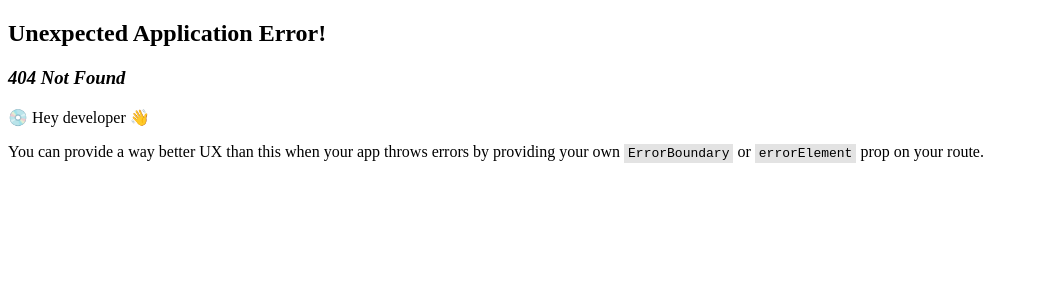
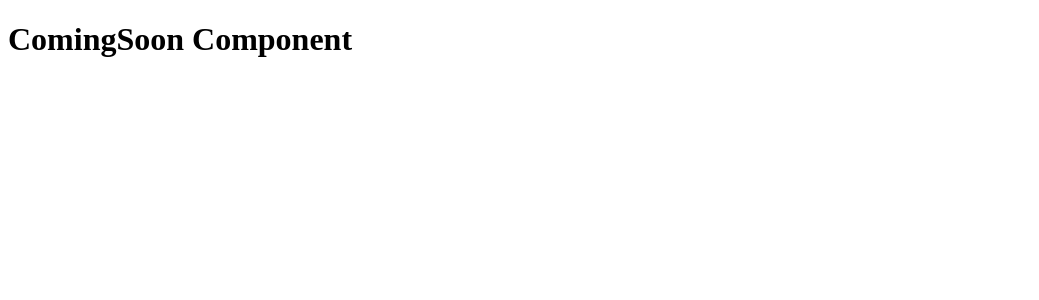
Before and after one commit to hyer0705/react-final-movie-app, a React (Create React App) app: page /coming-soon in a window 1280 px wide. Before the commit this address had no page. Shown: the top 300 px of the page, without its empty margins (0-1039 px from the left). Built offline with nearby package versions, Linux system fonts and the light colour scheme.

Commit message:
Use createBrowserRouter to add Home, NowPlaying, ComingSoon component

```diff
--- /dev/null
+++ b/src/components/Header.tsx
@@ -0,0 +1,5 @@
+function Header() {
+  return <h1>Header Component</h1>;
+}
+
+export default Header;
--- /dev/null
+++ b/src/routes/ComingSoon.tsx
@@ -0,0 +1,5 @@
+function ComingSoon() {
+  return <h1>ComingSoon Component</h1>;
+}
+
+export default ComingSoon;
--- /dev/null
+++ b/src/routes/Home.tsx
@@ -0,0 +1,5 @@
+function Home() {
+  return <h1>Home Component</h1>;
+}
+
+export default Home;
--- /dev/null
+++ b/src/routes/NowPlaying.tsx
@@ -0,0 +1,5 @@
+function NowPlaying() {
+  return <h1>NowPlaying Component</h1>;
+}
+
+export default NowPlaying;
```
Also changed, not shown: src/router.tsx (+19 -2 lines), 1 other file (tests, documents, lock files or other folders).
